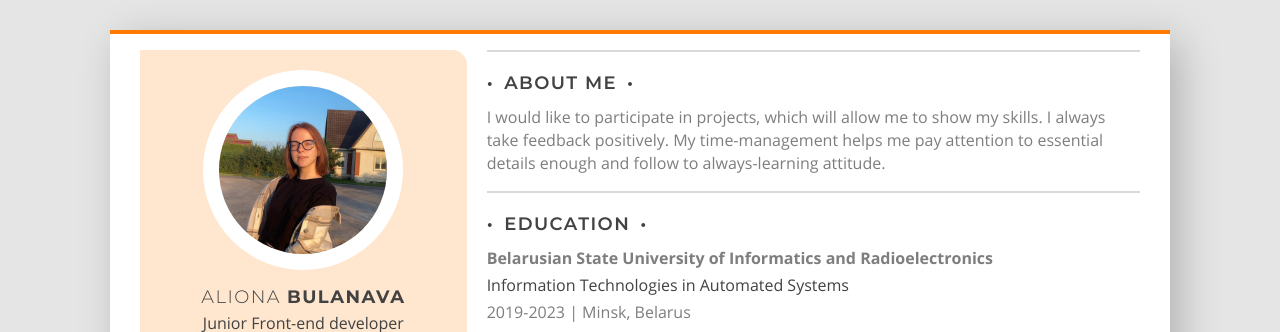
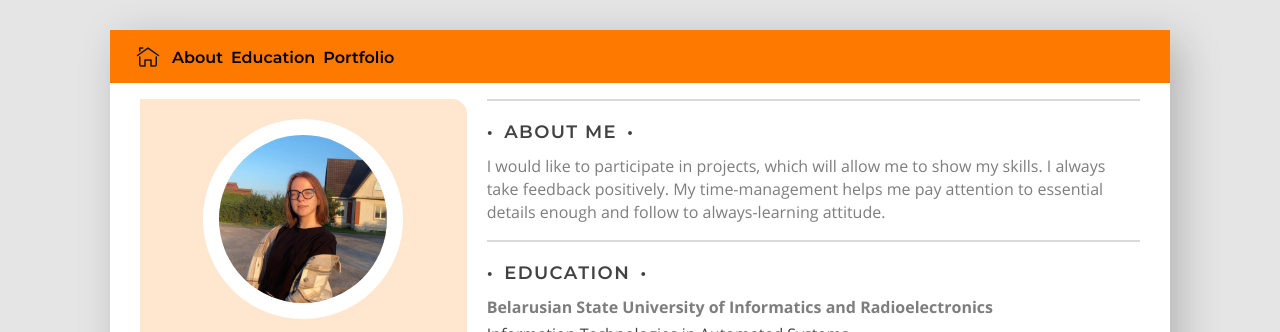
Before and after one commit to kxzws/rsschool-cv, a plain HTML site: page index.html in a window 1280 px wide. Shown: the top 332 px of the page. Drawn offline with Linux system fonts and the light colour scheme.

Commit message:
feat: add header and navigation

```diff
--- a/index.html
+++ b/index.html
@@ -1,3 +1,18 @@
+<!--
+1. вёрстка адаптивная: ни на одном из разрешений экрана до 320px
+включительно не появляется горизонтальная полоса прокрутки,
+при этом всё содержание страницы сохраняется
+
+2. есть меню. Ссылки в пунктах меню ведут на основные разделы CV.
+Реализована плавная прокрутка при клике по ссылкам меню.
+При уменьшении ширины экрана меню становится адаптивным.
+
+3. Для подсветки кода может использоваться js-библиотека, например, highlight.js
+
+4. CV содержит изображения-ссылки на выполненные вами проекты.
+При клике по изображению страница проекта открывается в новой вкладке
+-->
+
 <!DOCTYPE html>
 <html lang="en">
   <head>
@@ -7,10 +22,33 @@
     <title>CV</title>
     <link rel="stylesheet" href="styles/reset.css" />
     <link rel="stylesheet" href="styles/style.css" />
+    <link rel="icon" href="styles/img/page-icon.ico" type="image/x-icon" />
   </head>
   <body>
     <div class="container">
-      <div class="line-top"></div>
+      <header class="header">
+        <nav class="nav">
+          <a href="#" class="nav__icon-link"
+            ><img
+              src="styles/img/house.svg"
+              alt="icon: main page"
+              class="nav__icon"
+          /></a>
+          <ul class="nav__list">
+            <li class="nav__item">
+              <a href="#about" class="nav__item-link">About</a>
+            </li>
+            <li class="nav__item">
+              <a href="#education" class="nav__item-link">Education</a>
+            </li>
+            <li class="nav__item">
+              <a href="#portfolio" class="nav__item-link">Portfolio</a>
+            </li>
+          </ul>
+        </nav>
+      </header>
+      <!-- /.header -->
+
       <div class="container-grid">
         <aside class="add-info">
           <figure class="add-info__container-avatar">
@@ -129,10 +167,11 @@
           </section>
           <!-- /.languages -->
         </aside>
+        <!-- /.add-info -->
 
         <main class="content">
           <div class="line-between"></div>
-          <section class="about-me">
+          <section id="about" class="about-me">
             <h2 class="about-me__title dotted-headline">About me</h2>
             <p class="about-me__subtitle">
               I would like to participate in projects, which will allow me to
@@ -144,7 +183,7 @@
           <!-- /.about-me -->
 
           <div class="line-between"></div>
-          <section class="education">
+          <section id="education" class="education">
             <h2 class="education__title dotted-headline">Education</h2>
             <h4 class="education__org-name">
               Belarusian State University of Informatics and Radioelectronics
@@ -197,7 +236,7 @@
           <!-- /.courses -->
 
           <div class="line-between"></div>
-          <section class="code-example">
+          <section id="portfolio" class="code-example">
             <h2 class="code-example__title dotted-headline">Code example</h2>
             <p class="code-example__subtitle">
               <i>kata</i> from
@@ -237,7 +276,11 @@
 
       <footer class="footer">
         <a href="https://github.com/kxzws" class="footer__link">
-          <img src="styles/img/github.svg" alt="logo: github" class="footer__icon" />
+          <img
+            src="styles/img/github.svg"
+            alt="logo: github"
+            class="footer__icon"
+          />
           <p class="footer__text">me on GitHub</p>
         </a>
         <time class="footer__date" datetime="2021-08-31">© 2021</time>
--- a/styles/style.css
+++ b/styles/style.css
@@ -110,6 +110,10 @@
   box-sizing: border-box;
 }
 
+html {
+  scroll-behavior: smooth;
+}
+
 body {
   font-family: "Open Sans", sans-serif;
   font-style: normal;
@@ -129,10 +133,48 @@ body {
   box-shadow: 10px 10px 40px -1px rgb(0 0 0 / 23%);
 }
 
-.line-top {
-  height: 4px;
+/*header start*/
+.header {
+  padding: 14px 26px;
+  font-family: 'Montserrat', sans-serif;
   background-color: #fd7900;
 }
+/*nav start*/
+.nav {
+  display: flex;
+  align-items: flex-end;
+}
+
+.nav__icon {
+  margin-right: 12px;
+  height: 24px;
+  width: 24px;
+}
+
+.nav__list {
+  display: flex;
+  align-items: center;
+}
+
+.nav__item {
+  margin-right: 8px;
+}
+
+.nav__item:last-child {
+  margin-right: 0;
+}
+
+.nav__item-link {
+  font-weight: 600;
+  color: #000;
+  text-decoration: none;
+}
+
+.nav__item-link:hover {
+  color: #424242;
+}
+/*nav end*/
+/*header end*/
 
 .container-grid {
   margin: 30px;
@@ -219,6 +261,10 @@ body {
 .course__link {
   color: #424242;
   text-decoration: none;
+}
+
+.course__link:hover {
+  opacity: .75;
 }
 /*courses end*/
 /*code-example start*/
@@ -329,6 +375,10 @@ body {
   color: #424242;
   text-decoration: none;
 }
+
+.contacts__link:hover {
+  opacity: .75;
+}
 /*contacts end*/
 
 /*skills start*/
@@ -400,6 +450,7 @@ body {
   display: flex;
   justify-content: space-between;
   align-items: center;
+  font-family: 'Montserrat', sans-serif;
   background-color: #fd7900;
 }
 
@@ -417,11 +468,15 @@ body {
 }
 
 .footer__text {
-  font-weight: bold;
+  font-weight: 600;
+}
+
+.footer__text:hover {
+  color: #424242;
 }
 
 .footer__date {
-  font-weight: bold;
+  font-weight: 600;
   color: #000;
 }
 
```
Also changed, not shown: styles/img/house.svg (added), styles/img/page-icon.ico (added).
